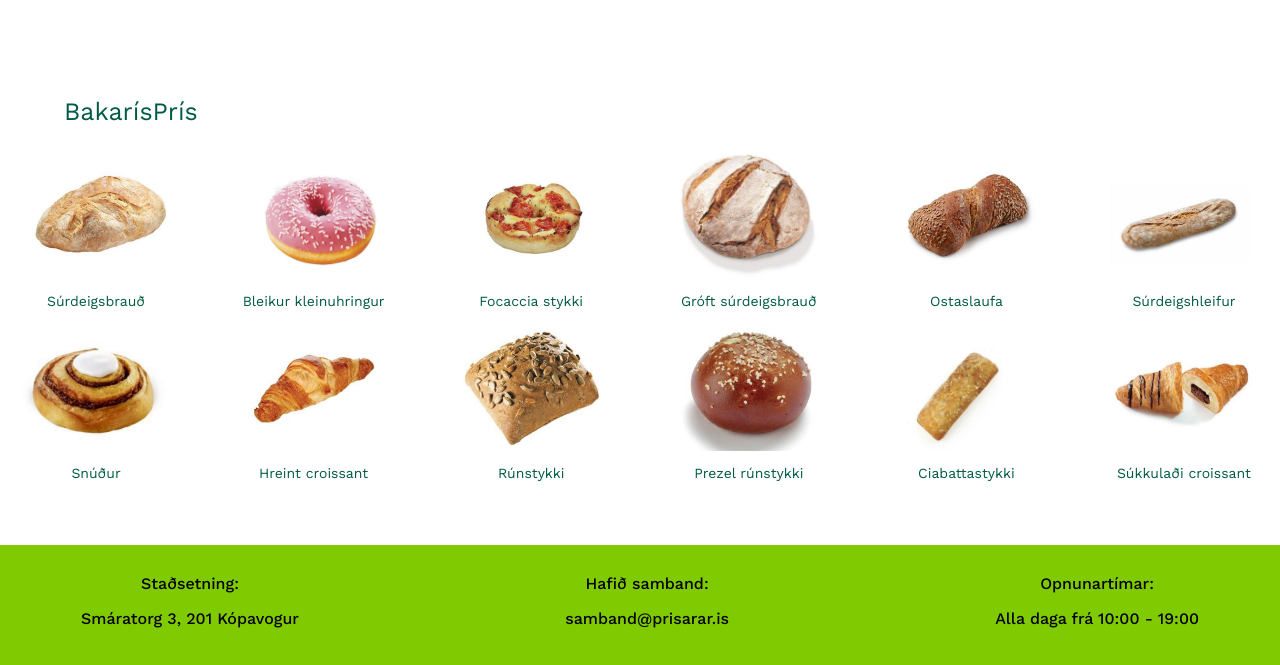
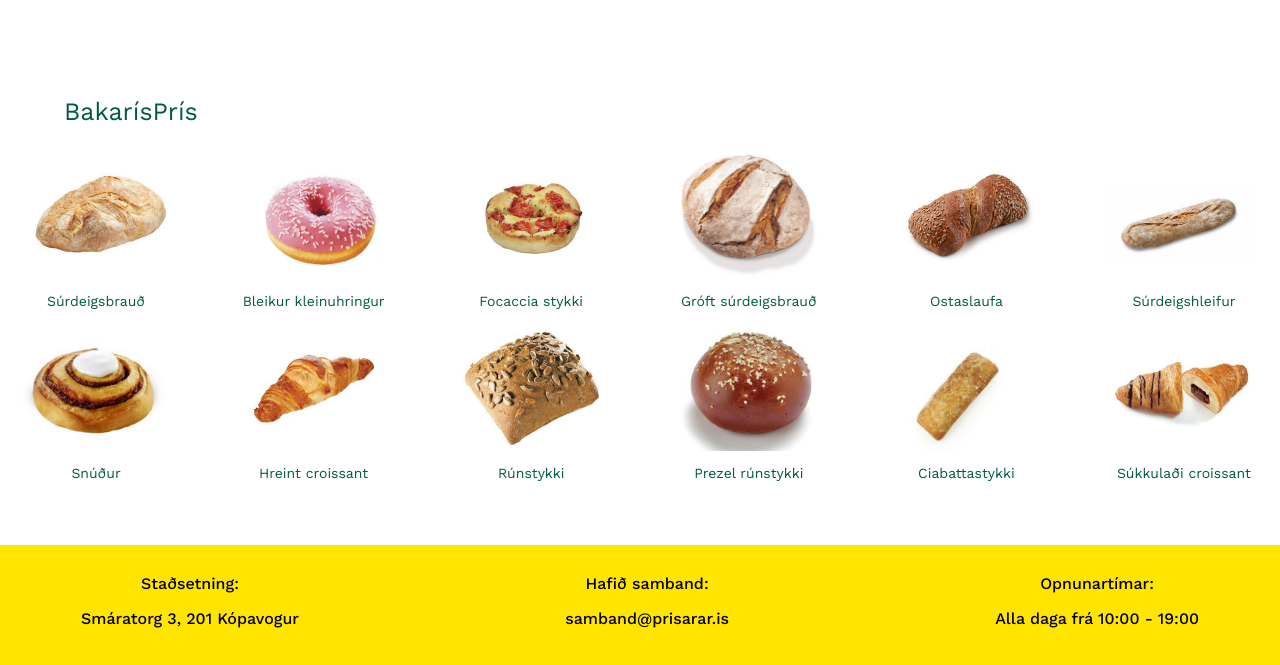
Before and after one commit to audurinez/M1Groupproject, a plain HTML site: page index.html in a window 1280 px wide. Shown: the part 907-1572 px from the top of the page. Drawn offline with nearby package versions, Linux system fonts and the light colour scheme.

Commit message:
color change footer

```diff
--- a/css/style.css
+++ b/css/style.css
@@ -120,7 +120,7 @@ body{
 .footer_styling{
     width: 100%;
     height: 175px;
-    background: #80CA01;
+    background: #FFE500;
     margin: 0;
     display: flex;
     justify-content: space-around;
```
Also changed, not shown: index.html (+1 -1 lines).
